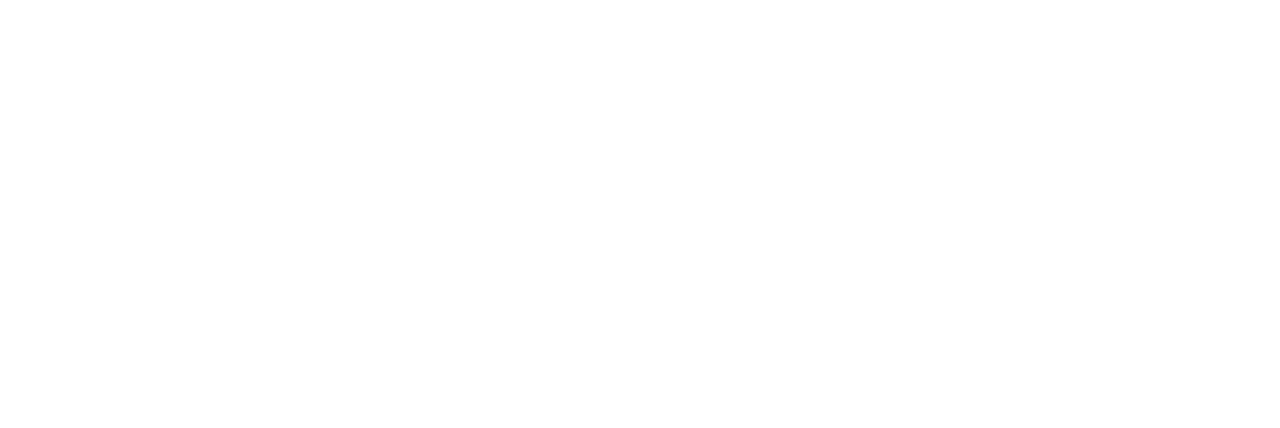
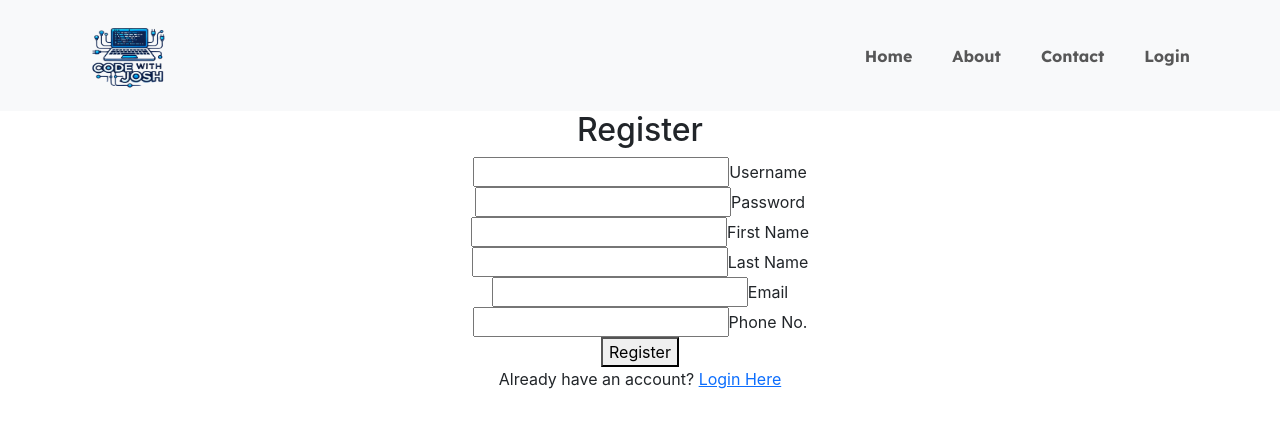
Before and after one commit to juswa05/my-portfolio-frontend, a React (Create React App) app: page /Register in a window 1280 px wide. Before the commit this address had no page. Shown: the top 428 px of the page. Built offline with nearby package versions, Linux system fonts and the light colour scheme.

Commit message:
Fixed Null Account Registration
Except dateCreated

```diff
--- a/src/Routes/routing.js
+++ b/src/Routes/routing.js
@@ -1,17 +1,19 @@
 import React from 'react';
 import { BrowserRouter as Router, Route, Routes } from 'react-router-dom';
-import Home from '../components/Home';
 import About from '../components/About';
 import Contact from '../components/Contact';
-import LandingPage from '../components/LandingPage'; // Import the landing page component
+import LandingPage from '../components/LandingPage';
+import Login from '../components/Login';
+import Register from '../components/Register';
 
 const Routing = () => (
     <Router>
         <Routes>
             <Route path="/" element={<LandingPage />} /> {/* Set LandingPage as the default route */}
-            <Route path="/home" element={<Home />} />
-            <Route path="/about" element={<About />} />
-            <Route path="/contact" element={<Contact />} />
+            <Route path="/About" element={<About />} />
+            <Route path="/Contact" element={<Contact />} />
+            <Route path="/Login" element={<Login />} />
+            <Route path="/Register" element={<Register />} />
         </Routes>
     </Router>
 );
--- a/src/components/About.js
+++ b/src/components/About.js
@@ -1,5 +1,15 @@
-import React from 'react';
+import React, { useEffect } from 'react';
+import Navigation from '../components/Navbar.js';
 
-const About = () => <h1>About Page</h1>;
+const About = () => {
+    useEffect(() => {
+        document.title = 'About'; // Set the document title
+    }, []);
+    return (
+        <div>
+            <Navigation />
+        </div>
+    );
+};
 
 export default About;
--- a/src/components/Contact.js
+++ b/src/components/Contact.js
@@ -1,5 +1,15 @@
-import React from 'react';
+import React, { useEffect } from 'react';
+import Navigation from '../components/Navbar.js';
 
-const Contact = () => <h1>Contact Page</h1>;
+const Contact = () => {
+    useEffect(() => {
+        document.title = 'Contact'; // Set the document title
+    }, []);
+    return (
+        <div>
+            <Navigation />
+        </div>
+    );
+};
 
 export default Contact;
--- a/src/components/Home.js
+++ /dev/null
@@ -1,5 +0,0 @@
-import React from 'react';
-
-const Home = () => <h1>Home Page</h1>;
-
-export default Home;
--- a/src/components/LandingPage.js
+++ b/src/components/LandingPage.js
@@ -3,7 +3,7 @@ import Navigation from '../components/Navbar.js';
 
 const LandingPage = () => {
         useEffect(() => {
-            document.title = 'Landing Page'; // Set the document title
+            document.title = 'Home'; // Set the document title
         }, []);
         return (
             <div>
--- a/src/components/Login.js
+++ b/src/components/Login.js
@@ -1,5 +1,43 @@
-import React from 'react';
+import React, { useEffect } from 'react';
+import { Link } from 'react-router-dom'; // Import Link
+import Navigation from '../components/Navbar.js';
+import '../styles/Login.css'
+import axios from 'axios';
 
-const Login = () => <h1>Login Page</h1>;
+const Login = () => {
+    useEffect(() => {
+        document.title = 'Login'; // Set the document title
+    }, []);
+
+    return (
+        <div>
+            <Navigation />
+            <div className="wrapper">
+                <form action="#" id="loginForm">
+                    <h2>Login</h2>
+                    <div className="input-field">
+                        <input type="text" id="username" name="username" required />
+                        <label htmlFor="username">Enter your username</label>
+                    </div>
+                    <div className="input-field">
+                        <input type="password" id="password" name="password" required />
+                        <label htmlFor="password">Enter your password</label>
+                    </div>
+                    <div className="forget">
+                        <label htmlFor="remember">
+                            <input type="checkbox" id="remember" />
+                            <p>Remember me</p>
+                        </label>
+                        <Link to="/forgot-password">Forgot password?</Link> {/* Use Link here */}
+                    </div>
+                    <button type="submit">Log In</button>
+                    <div className="register">
+                        <p>Don't have an account? <Link to="/register">Register Here</Link></p> {/* Use Link here */}
+                    </div>
+                </form>
+            </div>
+        </div>
+    );
+};
 
 export default Login;
--- a/src/components/Navbar.js
+++ b/src/components/Navbar.js
@@ -12,7 +12,7 @@ const Navigation = () => {
                         <img alt="Logo" src={portlogo} width="100" height="85" className="d-inline-block align-top"/>
                     </Navbar.Brand>
                     <Nav className="ms-auto">
-                        <Nav.Link className="me-4" as={Link} to="/Home">Home</Nav.Link>
+                        <Nav.Link className="me-4" as={Link} to="/">Home</Nav.Link>
                         <Nav.Link className="me-4" as={Link} to="/About">About</Nav.Link>
                         <Nav.Link className="me-4" as={Link} to="/Contact">Contact</Nav.Link>
                         <Nav.Link as={Link} to="/Login">Login</Nav.Link>
--- /dev/null
+++ b/src/components/Register.js
@@ -0,0 +1,127 @@
+import React, { useEffect, useState } from 'react';
+import { Link } from 'react-router-dom';
+import axios from 'axios';
+import Navigation from '../components/Navbar.js';
+
+const Register = () => {
+    useEffect(() => {
+        document.title = 'Register';
+    }, []);
+
+    const [formData, setFormData] = useState({
+        username: '',
+        password: '',
+        firstName: '',
+        lastName: '',
+        email: '',
+        contactNo: '',
+    });
+
+    const handleInputChange = (e) => {
+        const { name, value } = e.target;
+        setFormData({ ...formData, [name]: value });
+    };
+
+    // Handle form submission
+    const handleSubmit = async (e) => {
+        e.preventDefault();
+
+        console.log(formData);
+        try {
+            // Send a POST request to the Spring API with form data
+            const response = await axios.post('http://localhost:8080/api/users/register', formData);
+            console.log('User registered:', response.data);  // Log successful registration
+        } catch (error) {
+            console.error('Registration error:', error);  // Log any errors
+        }
+    };
+
+    return (
+        <div>
+            <Navigation />
+            <div className="wrapper">
+                <form onSubmit={handleSubmit} id="registerForm">
+                    <h2>Register</h2>
+                    <div className="input-field-group">
+                        <div className="input-field">
+                            <input
+                                type="text"
+                                id="username"
+                                name="username"
+                                value={formData.username}
+                                onChange={handleInputChange}
+                                required
+                            />
+                            <label>Username</label>
+                        </div>
+                        <div className="input-field">
+                            <input
+                                type="password"
+                                id="password"
+                                name="password"
+                                value={formData.password}
+                                onChange={handleInputChange}
+                                required
+                            />
+                            <label>Password</label>
+                        </div>
+                    </div>
+                    <div className="input-field-group">
+                        <div className="input-field">
+                            <input
+                                type="text"
+                                id="firstName"
+                                name="firstName"
+                                value={formData.firstName}
+                                onChange={handleInputChange}
+                                required
+                            />
+                            <label>First Name</label>
+                        </div>
+                        <div className="input-field">
+                            <input
+                                type="text"
+                                id="lastName"
+                                name="lastName"
+                                value={formData.lastName}
+                                onChange={handleInputChange}
+                                required
+                            />
+                            <label>Last Name</label>
+                        </div>
+                    </div>
+                    <div className="input-field-group">
+                        <div className="input-field">
+                            <input
+                                type="email"
+                                id="email"
+                                name="email"
+                                value={formData.email}
+                                onChange={handleInputChange}
+                                required
+                            />
+                            <label>Email</label>
+                        </div>
+                        <div className="input-field">
+                            <input
+                                type="number"
+                                id="contactNo"
+                                name="contactNo"
+                                value={formData.contactNo}
+                                onChange={handleInputChange}
+                                required
+                            />
+                            <label>Phone No.</label>
+                        </div>
+                    </div>
+                    <button type="submit">Register</button>
+                    <div className="register">
+                        <p>Already have an account? <Link to="/Login">Login Here</Link></p>
+                    </div>
+                </form>
+            </div>
+        </div>
+    );
+};
+
+export default Register;
```
Also changed, not shown: src/utils/API/authService.js (added, +12 -0 lines), src/assets/loginBG.jpg (added), src/styles/Login.css (added).
